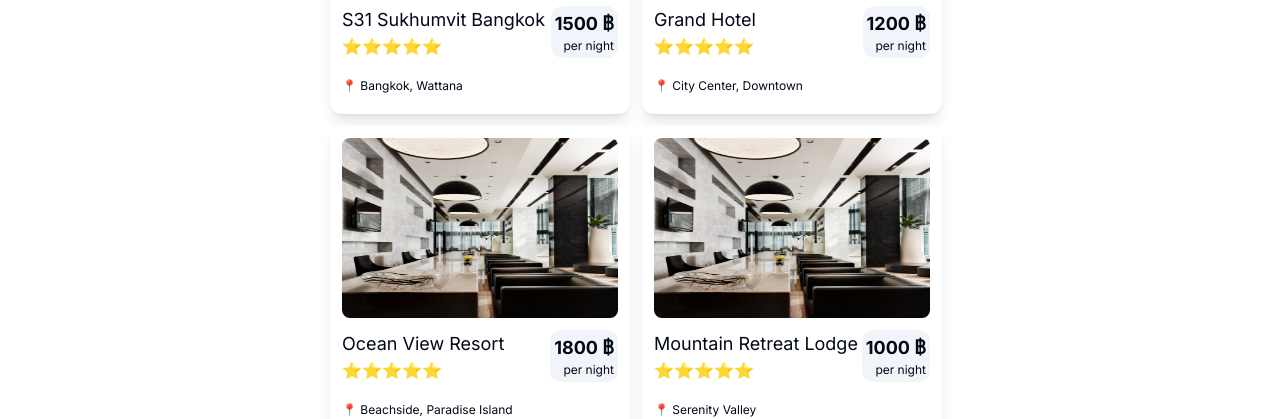
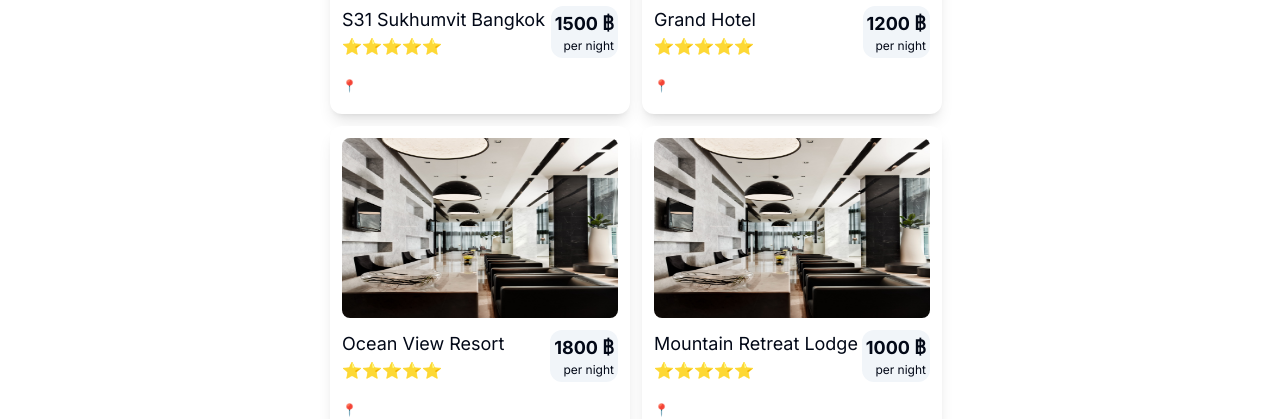
Before and after one commit to peemknn/hotelbooking_frontend, a Next.js app: page /hotel in a window 1280 px wide. Shown: the part 387-806 px from the top of the page. Built offline with nearby package versions, Linux system fonts and the light colour scheme; no server answers; a web font is replaced by a local one.

Commit message:
fix style

```diff
--- a/src/components/HotelCard/HotelCard.tsx
+++ b/src/components/HotelCard/HotelCard.tsx
@@ -3,11 +3,11 @@ import Image from "next/image";
 const HotelCard = ({
   name,
   price,
-  location,
+  address,
 }: {
   name: string;
-  price: number;
-  location: string;
+  price?: number;
+  address: string;
 }) => {
   return (
     <div className="bg-white shadow-lg flex flex-col gap-2 p-3 rounded-xl w-full  font-inder overflow-hidden">
@@ -29,7 +29,7 @@ const HotelCard = ({
           <p className="text-xs"> per night </p>
         </div>
       </div>
-      <p className="text-xs py-2"> 📍 {location} </p>
+      <p className="text-xs py-2"> 📍 {address} </p>
     </div>
   );
 };
```
